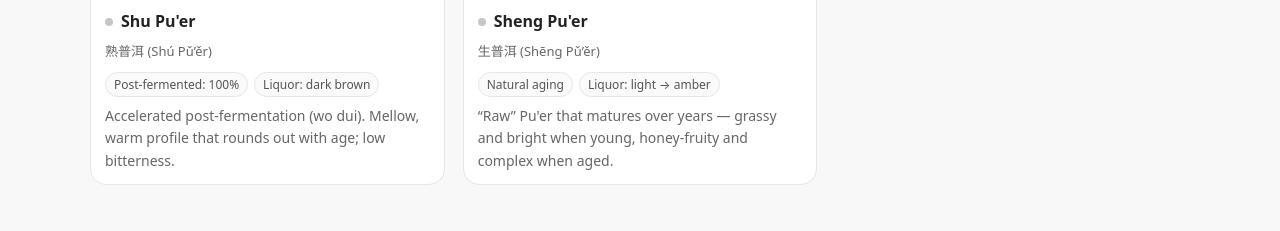
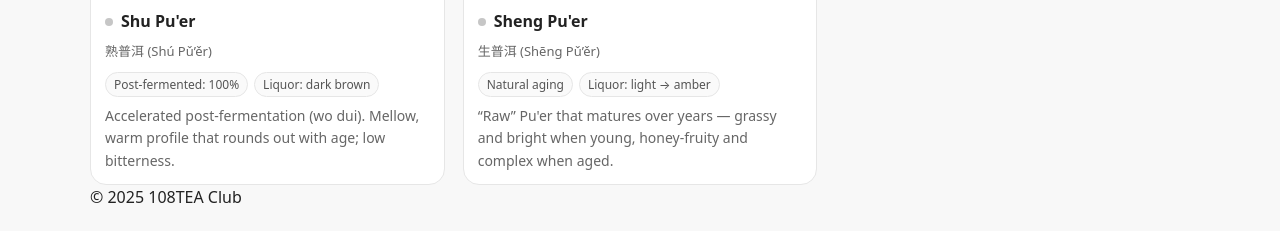
Before and after one commit to dmeganomov/108TEA.club, a plain HTML site: page tea-catalog/catalog.html in a window 1280 px wide. Shown: the part 1320-1551 px from the top of the page. Before the commit the page ends 1525 px from the top, so only its background shows below. Drawn offline with Linux system fonts and the light colour scheme.

Commit message:
Update catalog.html

```diff
--- a/tea-catalog/catalog.html
+++ b/tea-catalog/catalog.html
@@ -125,6 +125,7 @@
 
       </div>
     </section>
+        <footer data-aos="fade-up">© 2025 108TEA Club</footer>
   </main>
 </body>
 </html>
```
